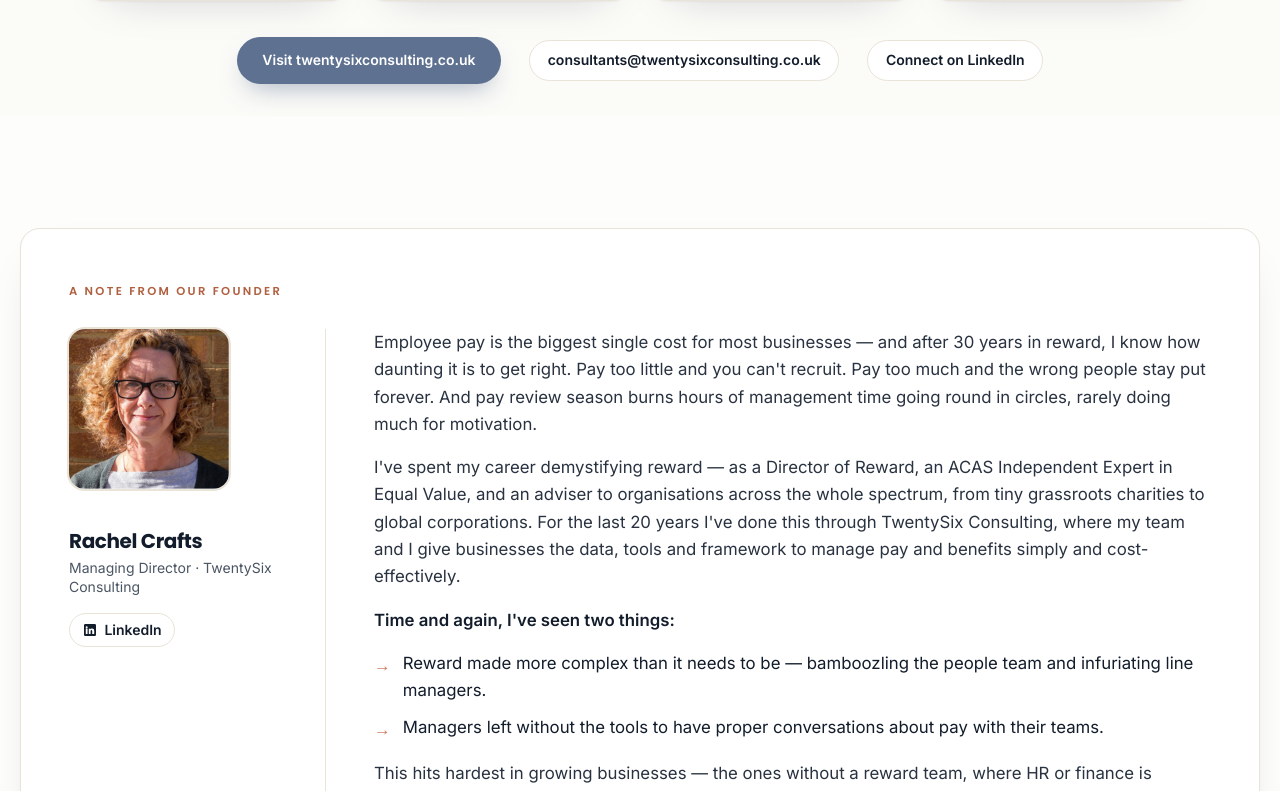
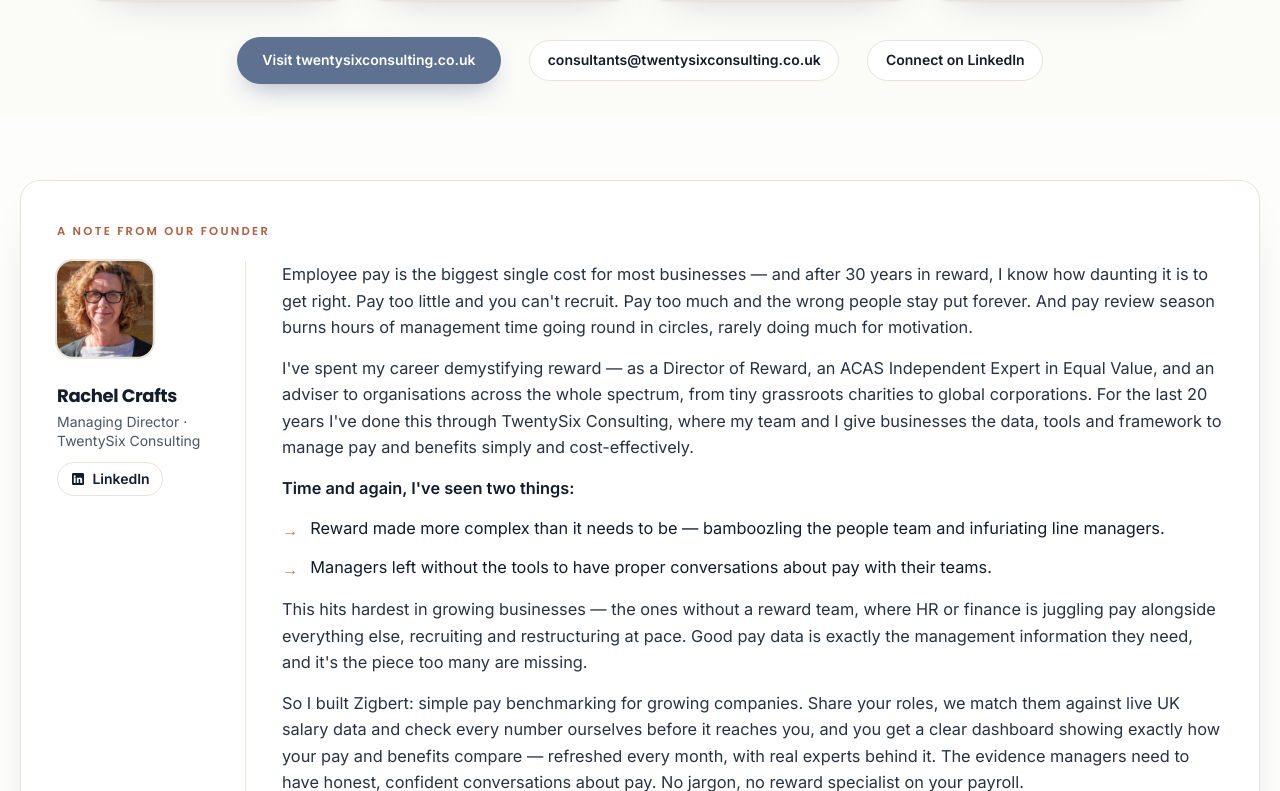
Before and after one commit to TwentySixConsulting/zigbert-waitlist, a React (Vite) app: page / in a window 1280 px wide. Shown: the part 7589-8380 px from the top of the page. Built offline with nearby package versions, Linux system fonts and the light colour scheme; no server answers; the HTML template or start-up script is replaced by a standard one.

Commit message:
Founder note: narrower byline, smaller photo, wider letter, reduced section padding
Co-Authored-By: Claude Opus 4.8 (1M context) <noreply@anthropic.com>

```diff
--- a/src/components/FounderNote.tsx
+++ b/src/components/FounderNote.tsx
@@ -21,27 +21,27 @@ export default function FounderNote() {
     .toUpperCase();
 
   return (
-    <section id="founder" className="scroll-mt-24 bg-surface/60 py-20 md:py-28">
+    <section id="founder" className="scroll-mt-24 bg-surface/60 py-12 md:py-16">
       <div className="mx-auto max-w-7xl px-5">
-        <Reveal as="div" className="card p-8 sm:p-12">
+        <Reveal as="div" className="card p-6 sm:p-9">
           <span className="eyebrow">{founder.eyebrow}</span>
 
-          <div className="mt-7 grid gap-8 md:grid-cols-[13rem_1fr] md:gap-12">
+          <div className="mt-5 grid gap-6 md:grid-cols-[9.5rem_1fr] md:gap-9">
             {/* byline column */}
-            <div className="flex flex-row items-center gap-5 md:flex-col md:items-start md:text-left">
+            <div className="flex flex-row items-center gap-4 md:flex-col md:items-start md:text-left">
               {founder.photo ? (
                 <img
                   src={asset(founder.photo)}
                   alt={founder.name}
-                  className="h-24 w-24 shrink-0 rounded-2xl object-cover ring-2 ring-line md:h-40 md:w-40"
+                  className="h-20 w-20 shrink-0 rounded-2xl object-cover ring-2 ring-line md:h-24 md:w-24"
                 />
               ) : (
-                <span className="accent-gradient flex h-24 w-24 shrink-0 items-center justify-center rounded-2xl text-2xl font-bold text-white md:h-40 md:w-40">
+                <span className="accent-gradient flex h-20 w-20 shrink-0 items-center justify-center rounded-2xl text-xl font-bold text-white md:h-24 md:w-24">
                   {initials}
                 </span>
               )}
-              <div className="min-w-0 md:mt-5">
-                <p className="display text-xl font-bold leading-tight text-ink">{founder.name}</p>
+              <div className="min-w-0 md:mt-3">
+                <p className="display text-lg font-bold leading-tight text-ink">{founder.name}</p>
                 <p className="mt-1 text-sm leading-snug text-muted">{founder.role}</p>
                 {founder.linkedin && (
                   <a
@@ -49,7 +49,7 @@ export default function FounderNote() {
                     target="_blank"
                     rel="noreferrer"
                     aria-label={`${founder.name} on LinkedIn`}
-                    className="btn-ghost mt-4 !px-3 !py-1.5 text-sm"
+                    className="btn-ghost mt-3 !px-3 !py-1.5 text-sm"
                   >
                     <LinkedinIcon className="h-4 w-4" />
                     LinkedIn
@@ -59,7 +59,7 @@ export default function FounderNote() {
             </div>
 
             {/* letter */}
-            <div className="space-y-4 text-[1.05rem] leading-relaxed text-ink/90 md:border-l md:border-line md:pl-12">
+            <div className="space-y-3.5 text-[1.02rem] leading-relaxed text-ink/90 md:border-l md:border-line md:pl-9">
               {founder.intro.map((p) => (
                 <p key={p}>{p}</p>
               ))}
```
